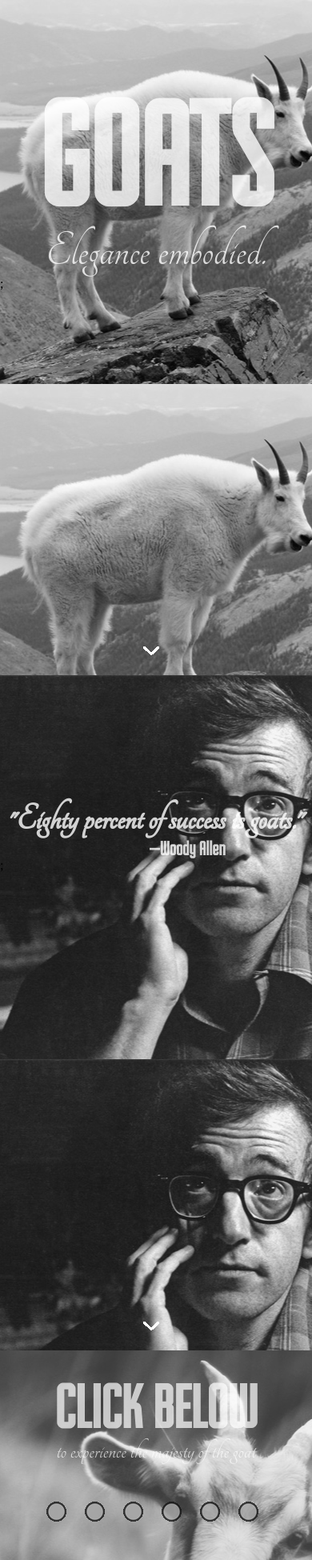
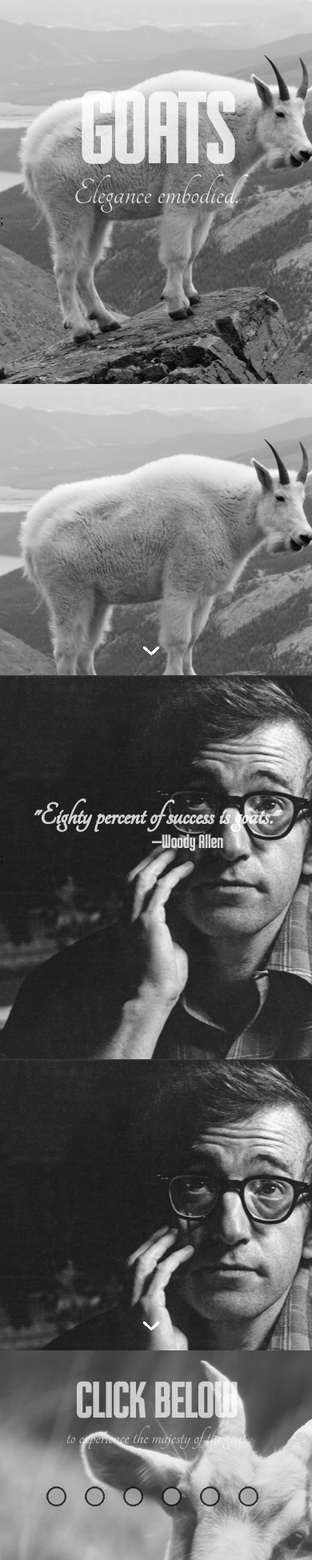
Before and after one commit to oherterich/owenherterich-web3, a PHP site: page / in a window 390 px wide. Shown: the top 1950 px of the page at 80% size. Run offline with PHP 8.4, Linux system fonts and the light colour scheme; some libraries are stand-ins or nearby versions.

Commit message:
fixed some mobile issues

```diff
--- a/hw2/code/css/style.css
+++ b/hw2/code/css/style.css
@@ -127,10 +127,39 @@
     #slide3 h1 {
       font-size: 6.0em;
       padding-top: 7.0%; } }
+/***********************************************/
+/* iPhone 5 (portrait and landscape) ----------- */
+/**********************************************/
+/*@media screen and (min-width: 320px) and (max-width : 568px) {
+
+#slide1 {
+	background: url("../img/title_iphone5.jpg") center top;
+	background: pink;
+}
+
+#slide2 {
+	background: url("../img/quote_iphone5.jpg") center top;
+}
+
+#slide3 {
+	background: url("../img/soundboard_iphone5.jpg") center top;
+}
+
+.button {
+	width: 15%;
+	height: 15%;
+	background: url("../img/button_mobile.png") center center no-repeat;
+
+	&:active {
+		background: url("../img/button_pressed_mobile.png") center center no-repeat;
+	}
+}
+
+}*/
 /****************************************************/
 /* Smartphones (portrait and landscape) ----------- */
 /****************************************************/
-@media screen and (max-width: 480px) {
+@media screen and (min-width: 320px) and (max-width: 568px) {
   .scrollbutton {
     width: 20px;
     height: 11px;
@@ -143,21 +172,32 @@
     .button:active {
       background: url("../img/button_pressed_mobile.png") center center no-repeat; }
 
+  body {
+    width: 100%;
+    height: 100%; }
+
+  .slide {
+    width: 100%;
+    height: 100%;
+    position: relative; }
+
   #slide1 {
-    background: url("../img/title_mobile.jpg") center top; }
+    background: url("../img/title_mobile.jpg") center top;
+    width: 100%;
+    height: 100%; }
     #slide1 h1 {
-      font-size: 12.0em;
+      font-size: 8.0em;
       padding-top: 25%; }
     #slide1 h2 {
-      font-size: 4.0em; }
+      font-size: 3.0em; }
 
   #slide2 {
     background: url("../img/quote_mobile.jpg") center top; }
     #slide2 h2 {
-      font-size: 3.0em;
+      font-size: 2.5em;
       padding-top: 40%; }
     #slide2 h3 {
-      font-size: 1.6em; }
+      font-size: 1.5em; }
 
   #slide3 {
     background: url("../img/soundboard_mobile.jpg") center top; }
@@ -169,5 +209,7 @@
       color: rgba(255, 255, 255, 0.7);
       text-align: center; }
     #slide3 h1 {
-      font-size: 5.0em;
-      padding-top: 8.0%; } }
+      font-size: 4.0em;
+      padding-top: 8.0%; }
+    #slide3 h2 {
+      font-size: 1.8em; } }
--- a/hw2/code/index.html
+++ b/hw2/code/index.html
@@ -5,6 +5,7 @@
     <title>Goats</title>
     <meta name="description" content="">
     <meta name="viewport" content="width=device-width">
+   <meta name="viewport" content="width=device-width, initial-scale=1.0">
 
     <link rel="stylesheet" href="css/style.css">
             <script src="http://ajax.googleapis.com/ajax/libs/jquery/1.10.2/jquery.min.js"></script>
--- a/hw2/code/scss/style.scss
+++ b/hw2/code/scss/style.scss
@@ -177,11 +177,42 @@
 
 }
 
+/***********************************************/
+/* iPhone 5 (portrait and landscape) ----------- */
+/**********************************************/
+
+/*@media screen and (min-width: 320px) and (max-width : 568px) {
+
+#slide1 {
+	background: url("../img/title_iphone5.jpg") center top;
+	background: pink;
+}
+
+#slide2 {
+	background: url("../img/quote_iphone5.jpg") center top;
+}
+
+#slide3 {
+	background: url("../img/soundboard_iphone5.jpg") center top;
+}
+
+.button {
+	width: 15%;
+	height: 15%;
+	background: url("../img/button_mobile.png") center center no-repeat;
+
+	&:active {
+		background: url("../img/button_pressed_mobile.png") center center no-repeat;
+	}
+}
+
+}*/
+
 /****************************************************/
 /* Smartphones (portrait and landscape) ----------- */
 /****************************************************/
 
-@media screen and (max-width : 480px) {
+@media screen and (min-width : 320px) and (max-width : 568px) {
 
 	.scrollbutton {
 	width: 20px;
@@ -199,16 +230,29 @@
 	}
 }
 
+body {
+	width: 100%;
+	height: 100%;
+}
+
+.slide {
+	width: 100%;
+	height: 100%;
+	position: relative;
+}
+
 #slide1 {
 	background: url("../img/title_mobile.jpg") center top;
+	width: 100%;
+	height: 100%;
 
 	h1 {
-		font-size: 12.0em;
+		font-size: 8.0em;
 		padding-top: 25%;
 	}
 
 	h2 {
-		font-size: 4.0em;
+		font-size: 3.0em;
 	}
 }
 
@@ -216,12 +260,12 @@
 	background: url("../img/quote_mobile.jpg") center top;
 
 	h2 {
-		font-size: 3.0em;
+		font-size: 2.5em;
 		padding-top: 40%;
 	}
 
 	h3 {
-		font-size:1.6em;
+		font-size:1.5em;
 	}
 }
 
@@ -240,8 +284,12 @@
 	}
 
 	h1 {
-		font-size: 5.0em;
+		font-size: 4.0em;
 		padding-top: 8.0%;
+	}
+
+	h2 {
+		font-size: 1.8em;
 	}
 }
 
```
Also changed, not shown: hw2/code/img/quote_iphone5.jpg (added), hw2/code/img/soundboard_iphone5.jpg (added), hw2/code/img/title_iphone5.jpg (added).
